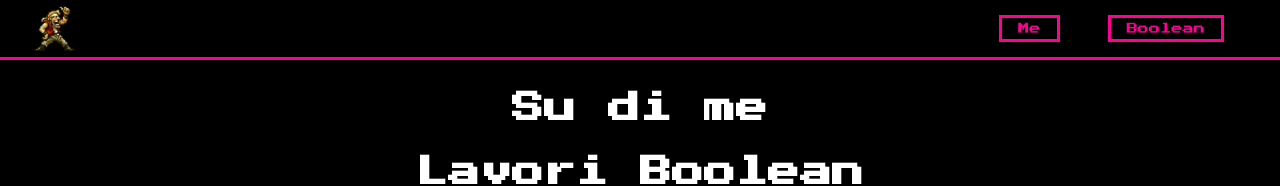
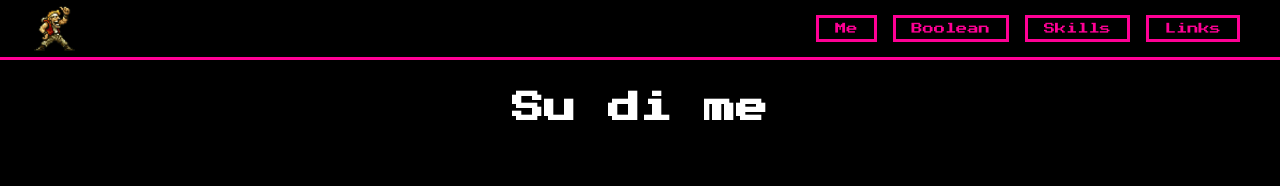
Before and after one commit to SydVic/sito-vetrina, a Vue app: page / in a window 1280 px wide. Shown: the top 186 px of the page. Built offline with nearby package versions, Linux system fonts and the light colour scheme; what vue-carousel-3d would draw is missing.

Commit message:
aggiunta sezione skills

```diff
--- a/src/App.vue
+++ b/src/App.vue
@@ -2,20 +2,24 @@
   <div id="app">
 
     <!-- HEADER -->
-      <AppHeader/>
+    <AppHeader/>
     <!-- /HEADER -->
 
     <!-- ABOUT ME SECTION -->
     <AboutmeSection
     :title="aboutmeTitle"
-    :css="aboutmeCssClass"/>
+    />
     <!-- /ABOUT ME SECTION -->
 
     <!-- BOOLEAN SECTION -->
     <BooleanSection
     :title="booleanTitle"
-    :css="booleanCssClass"/>
+    />
     <!-- /BOOLEAN SECTION -->
+
+    <SkillsSection
+    :title="skillsTitle"
+    />
 
     <!-- FOOTER -->
     <AppFooter/>
@@ -28,6 +32,7 @@
   import AppHeader from "./components/AppHeader.vue";
   import BooleanSection from "./components/BooleanSection.vue";
   import AboutmeSection from "./components/AboutmeSection.vue";
+  import SkillsSection from "./components/SkillsSection.vue";
   import AppFooter from "./components/AppFooter.vue";
 
   export default {
@@ -36,14 +41,16 @@
     AppHeader,
     BooleanSection,
     AboutmeSection,
+    SkillsSection,
     AppFooter,
 },
   data: function() {
     return {
       aboutmeTitle: "Su di me",
-      aboutmeCssClass: "aboutme-title",
+      // aboutmeCssClass: "aboutme-title",
       booleanTitle: "Lavori Boolean",
-      booleanCssClass: "boolean-title",
+      // booleanCssClass: "boolean-title",
+      skillsTitle: "Skills",
     }
   }
 }
@@ -55,6 +62,5 @@
 
   @import "./style/_variables.scss";
   @import "./style/common.scss";
-  @import "~@fortawesome/fontawesome-free/scss/fontawesome";
 
 </style>
--- a/src/components/AppFooter.vue
+++ b/src/components/AppFooter.vue
@@ -1,5 +1,5 @@
 <template>
-  <section class="footer">
+  <section class="footer" id="links">
     <div class="container">
       <ul class="contacts">
         <li v-for="(item, index) in contacts" :key="index">
@@ -28,10 +28,10 @@ export default {
           icon: "fa-brands fa-linkedin",
           link: "https://www.linkedin.com/in/fabrizio-bocca-20aa98245/"
         },
-        {
-          name: "gmail",
-          icon: "fa-brands fa-google",
-        },
+        // {
+        //   name: "gmail",
+        //   icon: "fa-brands fa-google",
+        // },
       ]
     }
   }
@@ -41,6 +41,13 @@ export default {
 <style lang="scss" scoped>
   @import "../style/_mixin.scss";
   @import "../style/_variables.scss";
+
+  .footer {
+    width: 100%;
+    height: $footer-height;
+    background-color: $primary;
+    border-top: 3px solid $secondary;
+    padding: 0 2rem;
 
     .container {
     height: 100%;
@@ -52,7 +59,7 @@ export default {
         li {
           color: $secondary;
           margin: 0 2rem;
-        font-size: 2.5rem;
+          font-size: 2rem;
 
           a {
             display: block;
@@ -61,5 +68,7 @@ export default {
         }
       }
     }
+  }
+
 
 </style>
--- a/src/components/AppHeader.vue
+++ b/src/components/AppHeader.vue
@@ -14,30 +14,19 @@
       <!-- NAV LINKS -->
       <ul class="nav-links">
         <!-- SCHERMO LG -->
-        <li class="lg">
-          <a href="#about-me">
-            Me
-          </a>
-        </li>
-        <li class="lg">
-          <a href="#boolean">
-            Boolean
+        <li v-for="(item, index) in headerLg" :key="index" class="lg">
+          <a :href="item.href">
+            {{ item.title }}
           </a>
         </li>
         <!-- /SCHERMO LG -->
 
         <!-- SCHERMO MD -->
-        <li class="md">
-          <a href="#about-me">
-            <font-awesome-icon icon="fa-solid fa-user-astronaut" />
+        <li v-for="(item, index) in headerMd" :key="'A' + index"  class="md">
+          <a :href="item.href">
+            <font-awesome-icon :icon="item.icon"/>
           </a>
         </li>
-        <li class="md">
-          <a href="#boolean">
-            <font-awesome-icon icon="fa-solid fa-code" />
-          </a>
-        </li>
-        <!-- /SCHERMO MD -->
       </ul>
       <!-- NAV LINKS -->
 
@@ -49,7 +38,47 @@
 
 <script>
 export default {
-  name: 'AppHeader'
+  name: 'AppHeader',
+  data() {
+    return {
+      headerLg: [
+        {
+          title: "Me",
+          href: "#about-me",
+        },
+        {
+          title: "Boolean",
+          href: "#boolean",
+        },
+        {
+          title: "Skills",
+          href: "#skills"
+        },
+        {
+          title: "Links",
+          href: "#links",
+        },
+      ],
+      headerMd: [
+        {
+          href: "#about-me",
+          icon: "fa-solid fa-user-astronaut",
+        },
+        {
+          href: "#boolean",
+          icon: "fa-solid fa-code",
+        },
+        {
+          href: "#skills",
+          icon: "fa-solid fa-user-gear",
+        },
+        {
+          href: "#links",
+          icon: "fa-solid fa-link",
+        },
+      ],
+    }
+  }
 }
 </script>
 
@@ -79,7 +108,7 @@ export default {
         @include flex-row-justify-center();
 
         li {
-          margin: 0 1.5rem;
+          margin: 0 .5rem;
           // padding: .3rem 1rem;
           border: 3px solid $secondary;
           font-size: .7rem;
--- /dev/null
+++ b/src/components/SkillsSection.vue
@@ -0,0 +1,43 @@
+<template>
+  <!-- SECTION CONTAINER -->
+  <section class="container-section" id="skills">
+
+    <div class="container-general">
+
+      <SectionTitle
+      :title="title"
+      :css="css"/>
+
+    </div>
+
+  </section>
+  <!-- /SECTION CONTAINER -->
+</template>
+
+<script>
+  import SectionTitle from '../components/SectionTitle.vue';
+  export default {
+    name: "SkillsSection",
+    components: {
+      SectionTitle,
+    },
+    props: {
+      title: String,
+      css: String,
+    },
+  }
+</script>
+
+<style lang="scss" scoped>
+  @import "../style/_variables.scss";
+  @import "../style/_mixin.scss";
+
+  .container-section {
+    @include container-section();
+    background-color: $primary;
+
+    .container-general {
+      @include container-general();
+    }
+  }
+</style>
--- a/src/main.js
+++ b/src/main.js
@@ -1,17 +1,18 @@
 // FONTAWESOME
-import { library } from '@fortawesome/fontawesome-svg-core';
-// ICONE HEADER
-import { faCode, faUserAstronaut } from '@fortawesome/free-solid-svg-icons';
-// ICONE FOOTER
-import { faGithub, faLinkedin, faGoogle } from '@fortawesome/free-brands-svg-icons';
-import { FontAwesomeIcon } from '@fortawesome/vue-fontawesome';
+  import { library } from '@fortawesome/fontawesome-svg-core';
+  // icone header
+  import { faCode, faUserAstronaut, faLink, faUserGear } from '@fortawesome/free-solid-svg-icons';
+  // icone footer
+  import { faGithub, faLinkedin, faGoogle } from '@fortawesome/free-brands-svg-icons';
+  import { FontAwesomeIcon } from '@fortawesome/vue-fontawesome';
 
-// ICONE HEADER
-library.add( faCode, faUserAstronaut );
-// ICONE FOOTER
-library.add( faGithub, faLinkedin, faGoogle );
+  // icone header
+  library.add( faCode, faUserAstronaut, faLink, faUserGear );
+  // icone footer
+  library.add( faGithub, faLinkedin, faGoogle );
 
-Vue.component('font-awesome-icon', FontAwesomeIcon);
+  Vue.component('font-awesome-icon', FontAwesomeIcon);
+// FONTAWESOME
 
 import Vue from 'vue'
 import App from './App.vue'
--- a/src/style/_mixin.scss
+++ b/src/style/_mixin.scss
@@ -7,6 +7,7 @@
 @mixin container-section {
   margin: 0 auto;
   width: $container-width-100;
+  min-height: 100vh;
   padding-top: 2rem;
 }
 
--- a/src/style/_variables.scss
+++ b/src/style/_variables.scss
@@ -1,5 +1,6 @@
 // SIZES
 $header-height: 60px;
+$footer-height: 80px;
 $container-width-100: 100%;
 $container-general-width: 80%;
 
```
Also changed, not shown: src/components/BooleanSection.vue (+5 -5 lines). Lines whose indentation alone changed are shown as unchanged.
